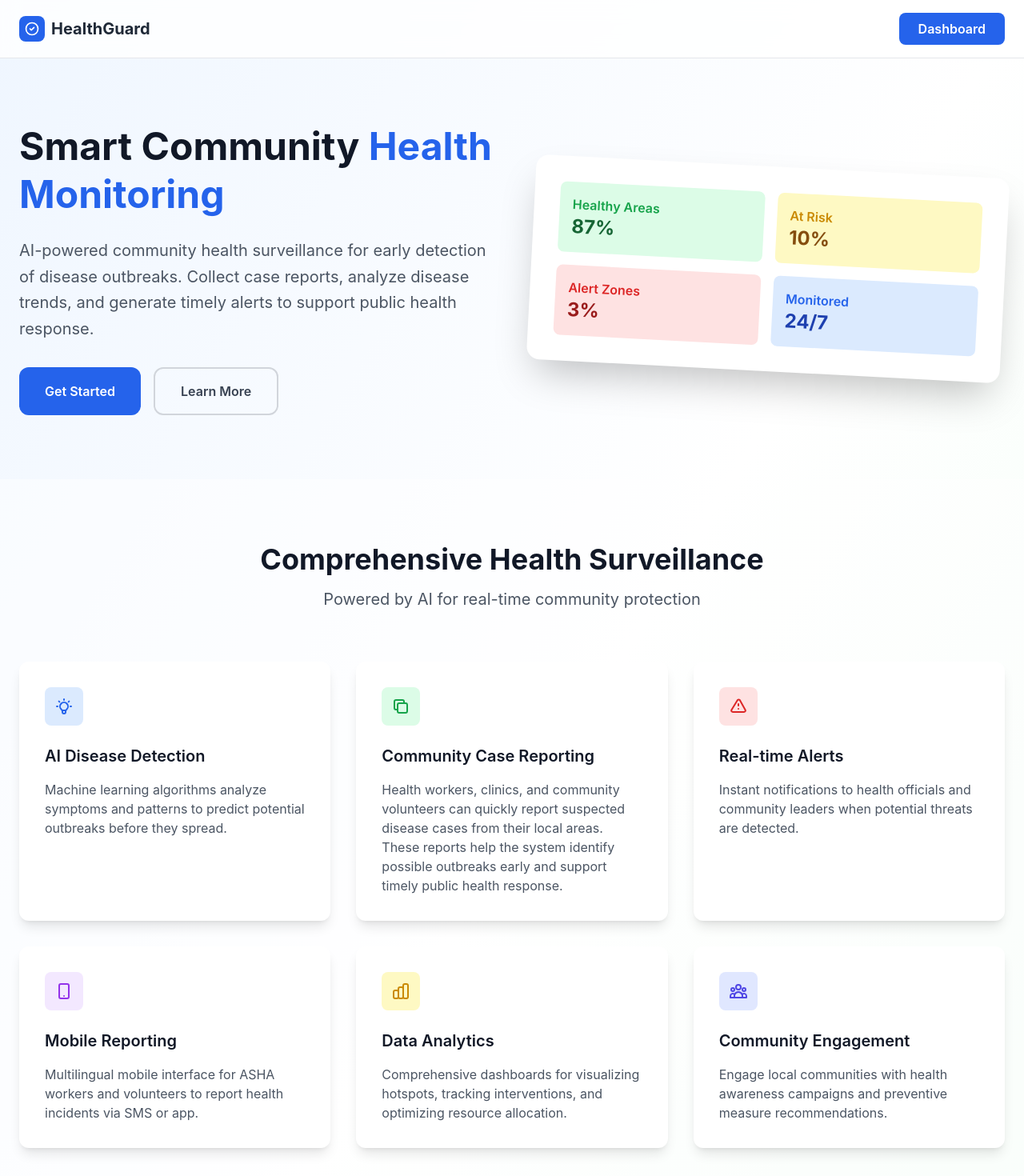
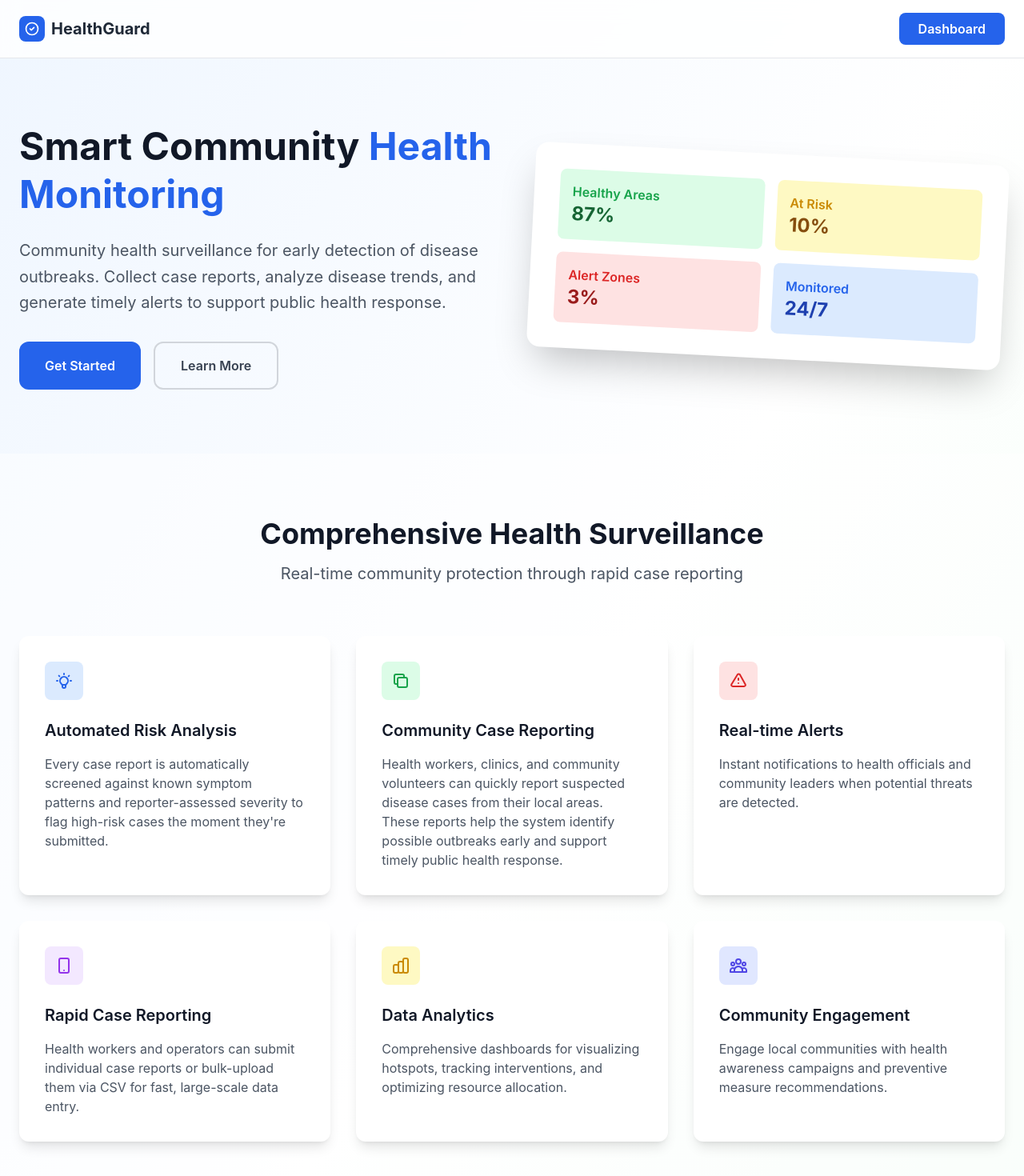
Before and after one commit to GomathiSriramula/SmartHealth, a React (Vite) app in the folder frontend/: page / in a window 1280 px wide. Shown: the top 1470 px of the page at 80% size. Built offline with nearby package versions, Linux system fonts and the light colour scheme; no server answers.

Commit message:
edited landing page

```diff
--- a/frontend/src/components/LandingPage.tsx
+++ b/frontend/src/components/LandingPage.tsx
@@ -78,7 +78,7 @@ const LandingPage: React.FC<LandingPageProps> = ({ onGetStarted }) => {
                 <span className="text-blue-600"> Health Monitoring</span>
               </h1>
               <p className="text-xl text-gray-600 mb-8 leading-relaxed">
-                AI-powered community health surveillance for early detection of disease outbreaks. Collect case reports, analyze disease trends, and generate timely alerts to support public health response.
+                Community health surveillance for early detection of disease outbreaks. Collect case reports, analyze disease trends, and generate timely alerts to support public health response.
               </p>
               <div className="flex flex-col sm:flex-row gap-4">
                 <button
@@ -129,7 +129,7 @@ const LandingPage: React.FC<LandingPageProps> = ({ onGetStarted }) => {
         <div className="max-w-7xl mx-auto">
           <div className="text-center mb-16">
             <h2 className="text-4xl font-bold text-gray-900 mb-4">Comprehensive Health Surveillance</h2>
-            <p className="text-xl text-gray-600">Powered by AI for real-time community protection</p>
+            <p className="text-xl text-gray-600">Real-time community protection through rapid case reporting</p>
           </div>
 
           <div className="grid md:grid-cols-2 lg:grid-cols-3 gap-8">
@@ -139,8 +139,8 @@ const LandingPage: React.FC<LandingPageProps> = ({ onGetStarted }) => {
                   <path strokeLinecap="round" strokeLinejoin="round" strokeWidth="2" d="M9.663 17h4.673M12 3v1m6.364 1.636l-.707.707M21 12h-1M4 12H3m3.343-5.657l-.707-.707m2.828 9.9a5 5 0 117.072 0l-.548.547A3.374 3.374 0 0014 18.469V19a2 2 0 11-4 0v-.531c0-.895-.356-1.754-.988-2.386l-.548-.547z"></path>
                 </svg>
               </div>
-              <h3 className="text-xl font-semibold text-gray-900 mb-4">AI Disease Detection</h3>
-              <p className="text-gray-600">Machine learning algorithms analyze symptoms and patterns to predict potential outbreaks before they spread.</p>
+              <h3 className="text-xl font-semibold text-gray-900 mb-4">Automated Risk Analysis</h3>
+              <p className="text-gray-600">Every case report is automatically screened against known symptom patterns and reporter-assessed severity to flag high-risk cases the moment they're submitted.</p>
             </div>
 
             <div className="bg-white rounded-xl p-8 shadow-lg hover:shadow-xl transition-shadow">
@@ -150,7 +150,7 @@ const LandingPage: React.FC<LandingPageProps> = ({ onGetStarted }) => {
                 </svg>
               </div>
               <h3 className="text-xl font-semibold text-gray-900 mb-4">Community Case Reporting</h3>
-             <p className="text-gray-600">Health workers, clinics, and community volunteers can quickly report suspected disease cases from their local areas. These reports help the system identify possible outbreaks early and support timely public health response.</p>
+              <p className="text-gray-600">Health workers, clinics, and community volunteers can quickly report suspected disease cases from their local areas. These reports help the system identify possible outbreaks early and support timely public health response.</p>
             </div>
 
             <div className="bg-white rounded-xl p-8 shadow-lg hover:shadow-xl transition-shadow">
@@ -169,8 +169,8 @@ const LandingPage: React.FC<LandingPageProps> = ({ onGetStarted }) => {
                   <path strokeLinecap="round" strokeLinejoin="round" strokeWidth="2" d="M12 18h.01M8 21h8a2 2 0 002-2V5a2 2 0 00-2-2H8a2 2 0 00-2 2v14a2 2 0 002 2z"></path>
                 </svg>
               </div>
-              <h3 className="text-xl font-semibold text-gray-900 mb-4">Mobile Reporting</h3>
-              <p className="text-gray-600">Multilingual mobile interface for ASHA workers and volunteers to report health incidents via SMS or app.</p>
+              <h3 className="text-xl font-semibold text-gray-900 mb-4">Rapid Case Reporting</h3>
+              <p className="text-gray-600">Health workers and operators can submit individual case reports or bulk-upload them via CSV for fast, large-scale data entry.</p>
             </div>
 
             <div className="bg-white rounded-xl p-8 shadow-lg hover:shadow-xl transition-shadow">
```
